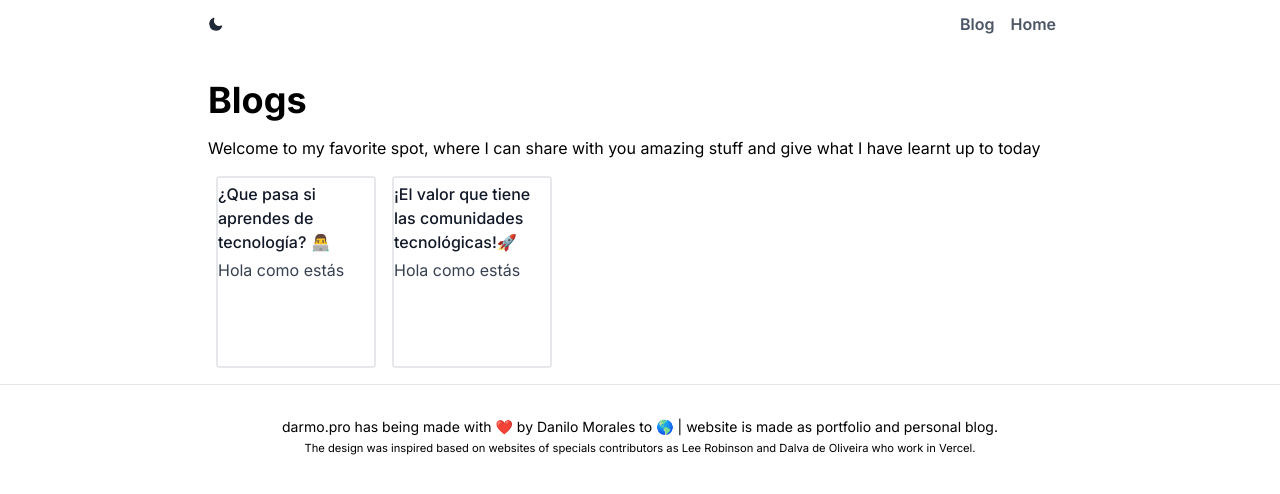
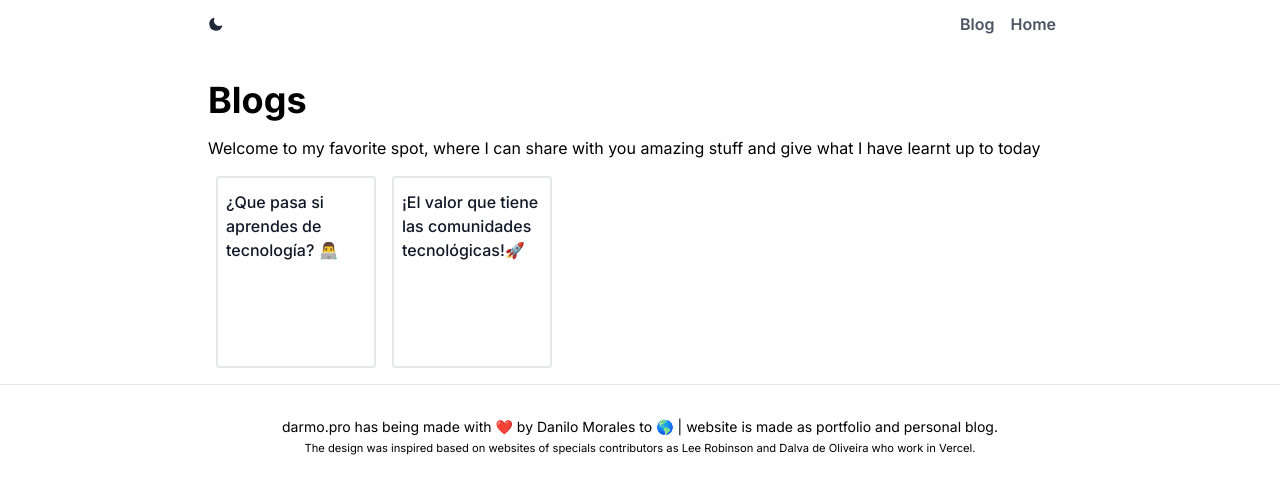
Before and after one commit to darmo1/darmo.pro, a Next.js app: page /blog in a window 1280 px wide. Shown: the top 494 px of the page. Built offline with nearby package versions, Linux system fonts and the light colour scheme.

Commit message:
add color to cards blogs

```diff
--- a/components/PostCard.js
+++ b/components/PostCard.js
@@ -1,15 +1,21 @@
 import React from "react";
 import Link from 'next/link'
+
+function randomColor(){
+  const randomNumber = Math.random();
+  const bgColors = ['bg-purple-300', 'bg-pink-300', 'bg-amber-300', 'bg-orange-300', 'bg-esmerald-300', 'bg-cyan-300', 'bg-indigo-400']
+  const index = Math.floor(randomNumber * bgColors.length)
+  return bgColors[index]
+}
 
 const PostCard = ({post}) => {
   return (
     <Link href={`blog/${post.slug}`} key={post.slug}>
       <a>
-        <div className="w-40 rounded h-48 my-4 mx-2 border-2">
+        <div className={`w-40 rounded h-48 my-4 mx-2 border-2 p-2 ${randomColor()}`}>
           <h4 className="font-medium text-gray-900 dark:text-gray-100 my-1">
             {post.frontmatter?.title}
           </h4>
-          <p className="text-gray-700 dark:text-gray-400 ">Hola como estás</p>
         </div>
       </a>
     </Link>
```
